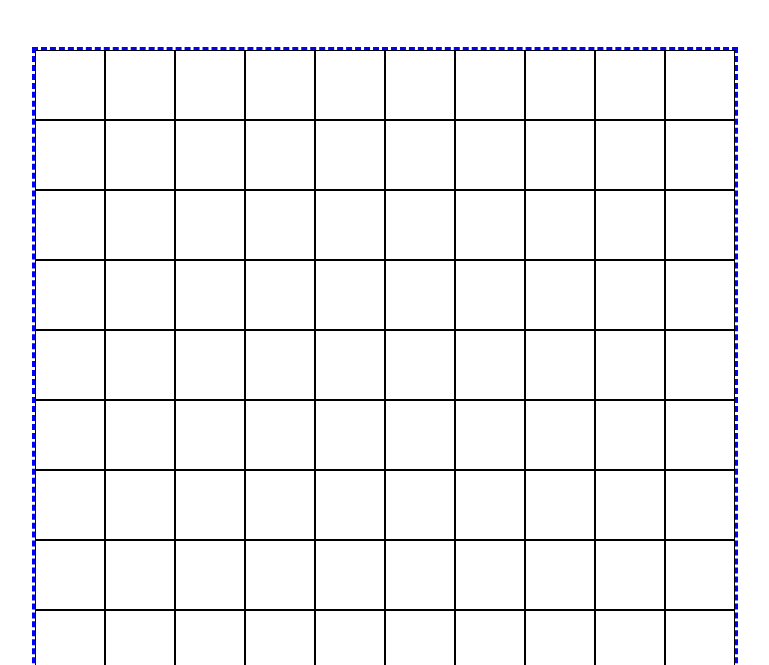
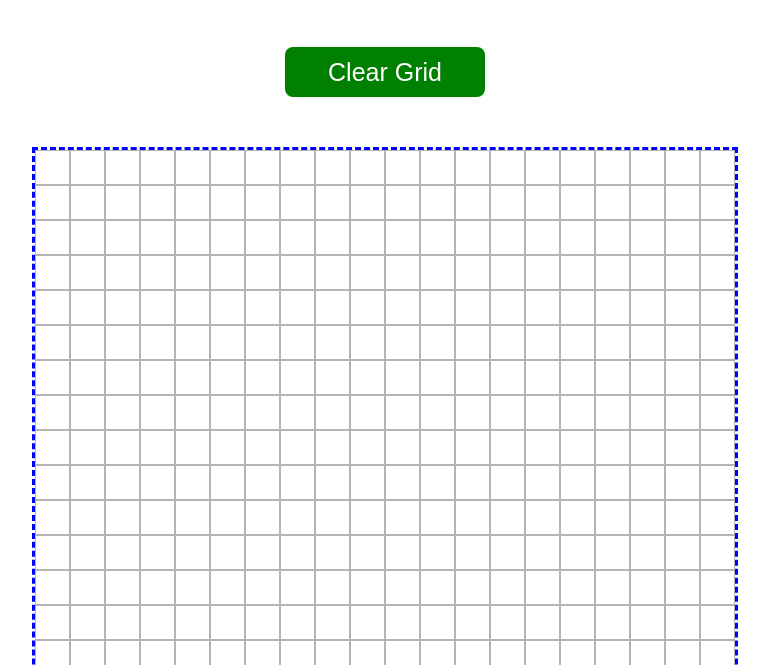
Before and after one commit to IsaacWild/etch-a-sketch, a plain HTML site: page index.html in a window 1280 px wide. Shown: the part 135-800 px from the top of the page, without its empty margins (255-1024 px from the left). Drawn offline with Linux system fonts and the light colour scheme.

Commit message:
clear grid button functions as expected

```diff
--- a/index.html
+++ b/index.html
@@ -16,6 +16,9 @@
         <div class="header">
             Etch-a-Sketch
         </div>
+        <div class="menu">
+            <button id="clear">Clear Grid</button>
+        </div>
         <div class="gridWrapper">
 
         </div>
--- a/script.js
+++ b/script.js
@@ -23,19 +23,16 @@ function makeGrid(x){
     }
 }
 
-makeGrid(10);
+makeGrid(20);
 
+function clearGrid(parent){
+    while (parent.firstChild){
+        parent.removeChild(parent.firstChild);
+    }
+}
 
-
-// this only made the 1st box to change colour when mouse entered any box2
-// const boxes = document.querySelectorAll(".box2");
-
-// boxes.forEach(boxes =>{
-//     boxes.addEventListener("mouseover", (e)=>{
-//         document.querySelector(".box2").style.background = "red"
-//     })
-// })
-
-// document.querySelector(".box2").addEventListener("mouseover", () => {
-//     document.querySelector(".box2").style.background = "red"
-// })
+const btnClear = document.querySelector("#clear");
+btnClear.addEventListener("click", () => {
+    clearGrid(gridWrapper);
+    makeGrid(20);
+});
--- a/style.css
+++ b/style.css
@@ -21,9 +21,7 @@
 }
 
 .box{
-    /* height: 20px;
-    width: 20px; */
-    /* border: solid black 3px; */
+    /* border: dashed rgb(255, 0, 0) 3px; */
     display: flex;
     flex-direction: column;
     flex: auto;
@@ -31,11 +29,28 @@
 
 .box2{
     flex: auto;
-    border: solid black 1px;
+    border: solid rgba(0, 0, 0, 0.295) 1px;
     background-color: rgb(255, 255, 255);
 }
 .box2Colour{
     flex: auto;
-    border: solid black 1px;
+    border: solid rgba(0, 0, 0, 0.295) 1px;
     background-color: rgb(122, 122, 122);
 }
+
+button{
+    border-radius: 8px;
+    font-size: 25px;
+    background-color: green;
+    color: white;
+    border: 0px;
+    height: 50px;
+    width: 200px;
+    transition: all 0.3s ease 0s;
+}
+
+button:hover{
+    background-color: red;
+    box-shadow: 0px 15px 20px lightcoral;
+    transform: translateY(-7px);
+}
```
